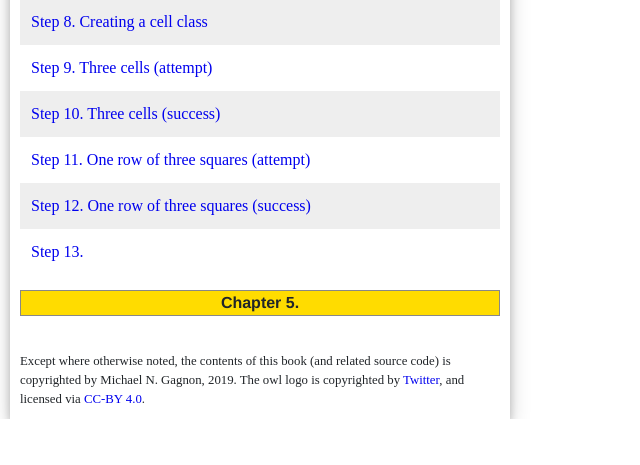
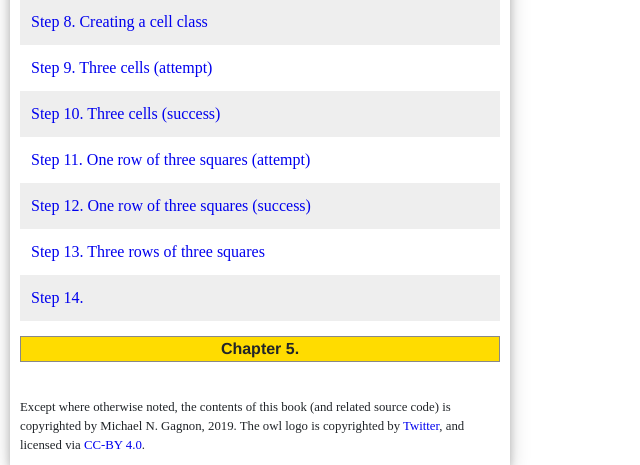
Before and after one commit to mikegagnon/js, a PHP site: page /vol2/index.php in a window 1280 px wide. Shown: the part 1344-1809 px from the top of the page, without its empty margins (0-640 px from the left). Before the commit the page ends 1763 px from the top, so only its background shows below. Run offline with PHP 8.4, Linux system fonts and the light colour scheme.

Commit message:
Three rows of three squares

```diff
--- a/vol2/index.php
+++ b/vol2/index.php
@@ -580,6 +580,65 @@ noteheader('note-three-row-attempt-css'); ?>
 }") ?>
 <? notefooter(); ?>
 
+<? #############################################################################
+stepheader('note-grid', 'Three rows of three squares'); ?>
+
+    <p>Building upon <a href="#note-three-row-success-css">the CSS</a> and
+    discarding the HTML from the previous step,
+    first modify the CSS by adding a new class to the CSS pane:</p>
+
+<? precss(".row {
+    clear: left;
+}") ?>
+
+    <p>Altogether, your CSS pane should contain the following code:</p>
+
+<? precss(".row {
+    clear: left;
+}
+
+.cell {
+    height: 60px;
+    width: 60px;
+    background-color: lightgray;
+    margin-bottom: 5px;
+    float: left;
+    margin-right: 5px;
+}") ?>
+
+    <p>Next, update the HTML pane so it reads as follows:</p>
+
+<? prehtml("<div class='row'>
+    <div class='cell'></div>
+    <div class='cell'></div>
+    <div class='cell'></div>
+</div>
+<div class='row'>
+    <div class='cell'></div>
+    <div class='cell'></div>
+    <div class='cell'></div>
+</div>
+<div class='row'>
+    <div class='cell'></div>
+    <div class='cell'></div>
+    <div class='cell'></div>
+</div>") ?>
+
+<? stepoverview(); ?>
+<? stepfooter(); ?>
+
+<? #############################################################################
+noteheader('note-three-row-success-css'); ?>
+<? precss(".cell {
+    height: 60px;
+    width: 60px;
+    background-color: lightgray;
+    margin-bottom: 5px;
+    float: left;
+    margin-right: 5px;
+}") ?>
+<? notefooter(); ?>
+
 
 <? ########################################################################## ?>
 <? ########################################################################## ?>
```
